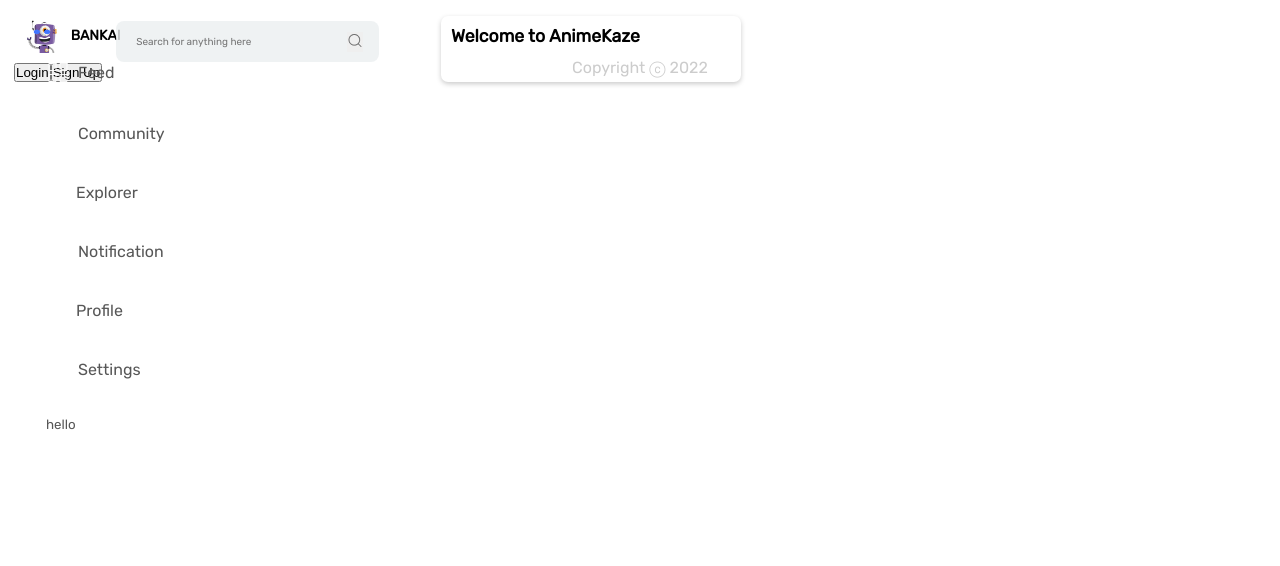
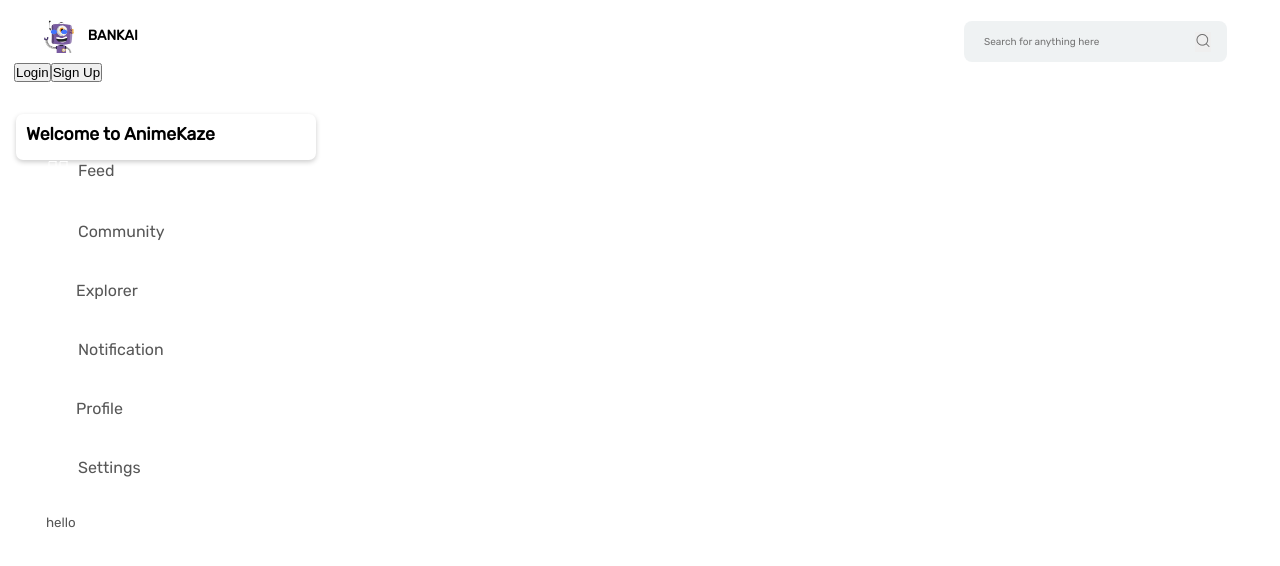
Before and after one commit to YemiOG/animeKaze, a React (Create React App) app: page / in a window 1280 px wide. Shown: the top 566 px of the page. Built offline with nearby package versions, Linux system fonts and the light colour scheme.

Commit message:
Seperate header from main application

```diff
--- a/src/components/application/AppRouter.js
+++ b/src/components/application/AppRouter.js
@@ -61,8 +61,8 @@ function AppRouter() {
 
 	return (
 		<UserContext.Provider value={{token, userInfo, appState, setAppState, setUserInfo, removeToken, setToken}}>
+			<Header/>
 			<div className='App'>
-		<Header/>
 				<Sidebar/>
 
 				{/* {console.log(userInfo.uzer)} */}
@@ -102,8 +102,7 @@ function AppRouter() {
 								}/>}
 					<Route path='*' element={<PageNotFound />}/>
 				</Routes>
-		{console.log(appState.loading)}
-		<Footer />
+				{/* <Footer /> */}
 			</div>
 		</UserContext.Provider>
 	)
```
Lines whose indentation alone changed are shown as unchanged.
